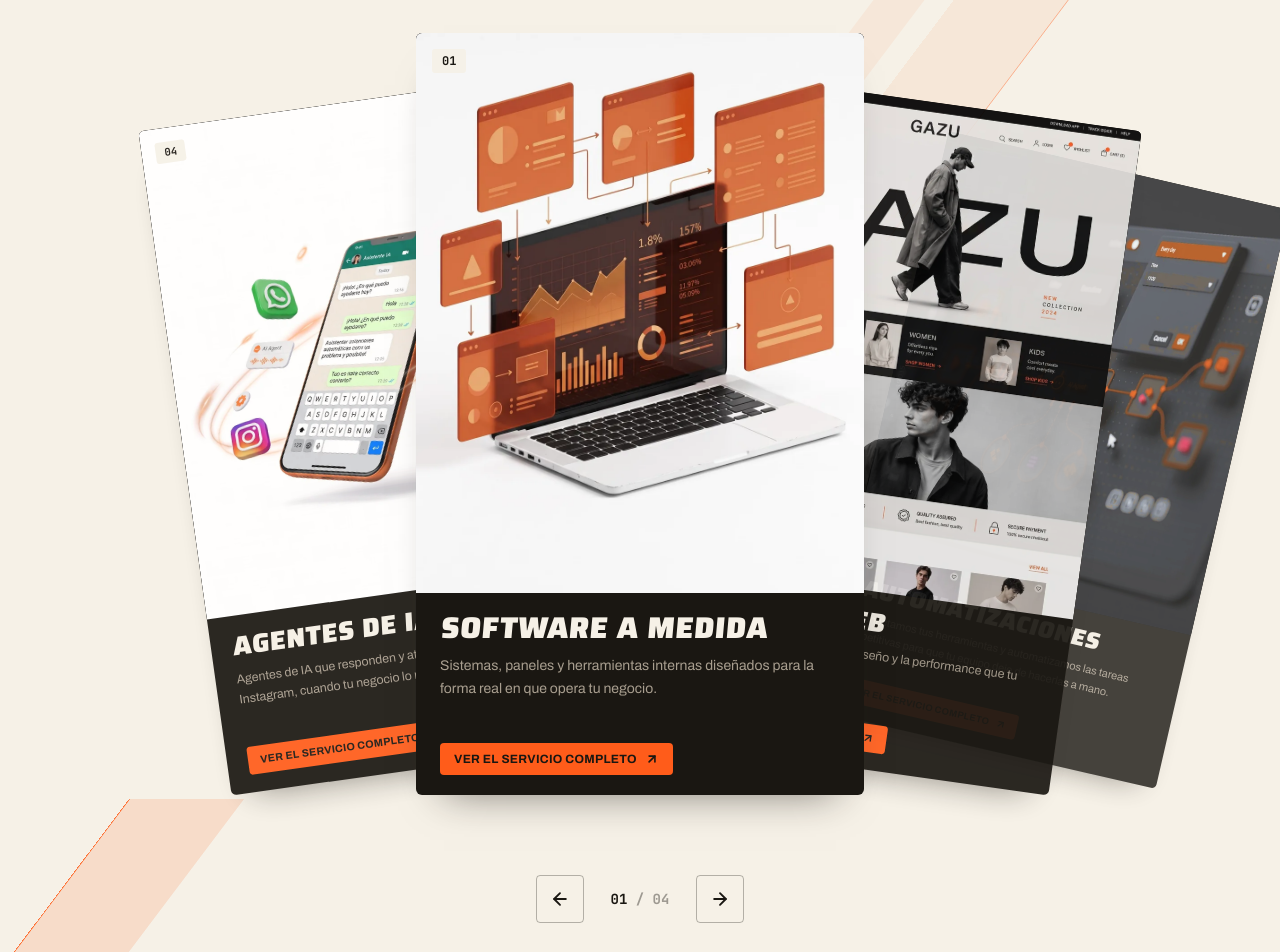
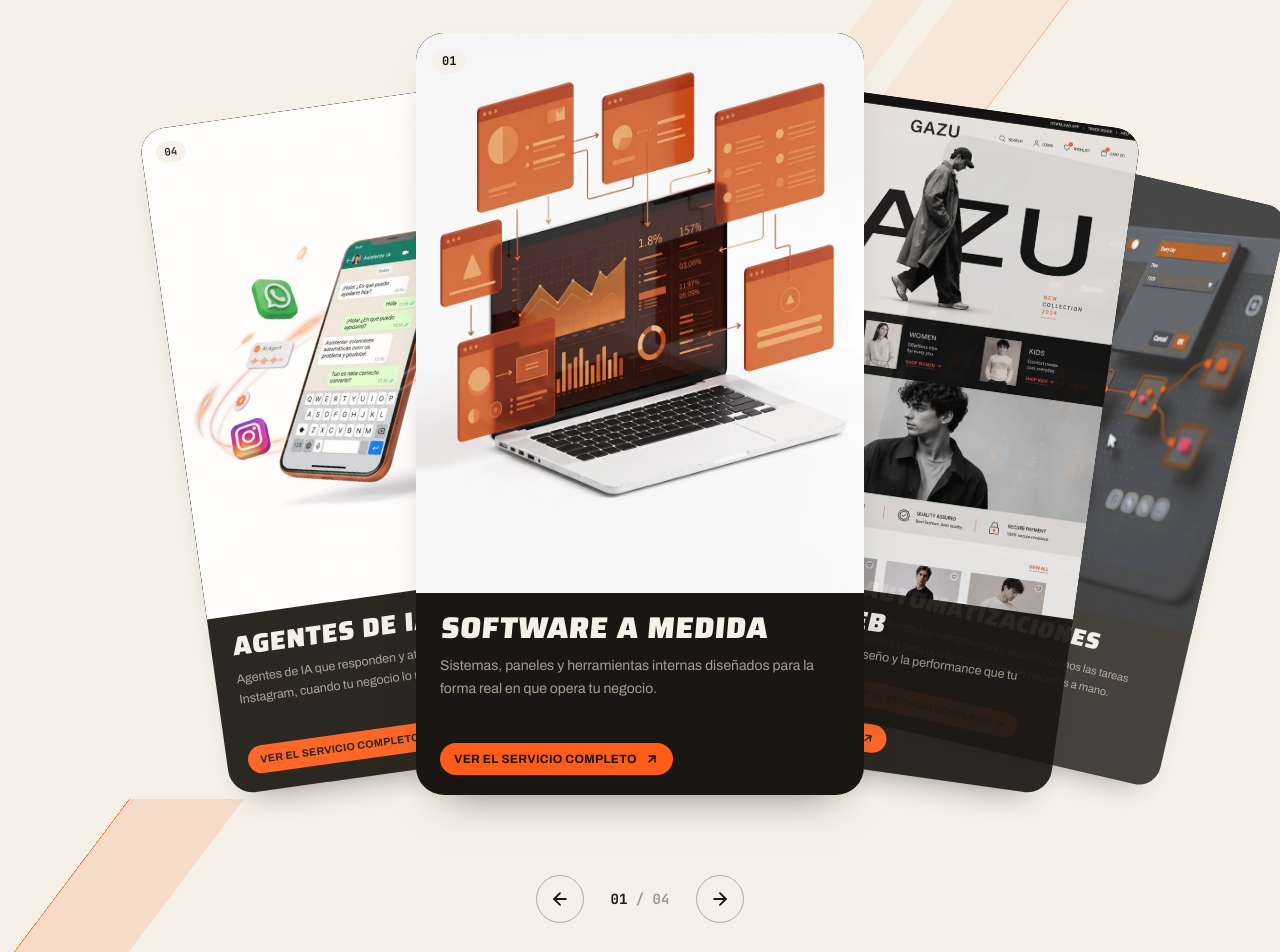
Before and after one commit to iadatabraian-ctrl/web-, a Next.js app: page / in a window 1280 px wide. Shown: the part 1240-2192 px from the top of the page. Built offline with nearby package versions, Linux system fonts and the light colour scheme.

Commit message:
Servicios: tarjetas, etiqueta, flechas y boton vuelven al estilo redondeado
Co-Authored-By: Claude Sonnet 5.5 <noreply@anthropic.com>
Claude-Session: https://claude.ai/code/session_016CR8bjtqut3mFtFLKQPjVK

```diff
--- a/components/Servicios.tsx
+++ b/components/Servicios.tsx
@@ -183,7 +183,7 @@ export function Servicios() {
                       tabIndex={-1}
                       onClick={() => go(i)}
                       aria-label={`Ver ${s.title}`}
-                      className="absolute inset-0 z-10 cursor-pointer rounded-[6px]"
+                      className="absolute inset-0 z-10 cursor-pointer rounded-[1.75rem]"
                     />
                   )}
                 </motion.div>
@@ -197,7 +197,7 @@ export function Servicios() {
               type="button"
               onClick={() => go(active - 1)}
               aria-label="Servicio anterior"
-              className="flex h-12 w-12 items-center justify-center rounded-[4px] border border-brand-ink-on-cream/30 transition-[transform,background-color,color] duration-200 hover:bg-brand-ink-on-cream hover:text-brand-cream active:scale-[0.95]"
+              className="flex h-12 w-12 items-center justify-center rounded-full border border-brand-ink-on-cream/30 transition-[transform,background-color,color] duration-200 hover:bg-brand-ink-on-cream hover:text-brand-cream active:scale-[0.95]"
             >
               <ArrowLeft className="h-5 w-5" strokeWidth={2.25} />
             </button>
@@ -208,7 +208,7 @@ export function Servicios() {
               type="button"
               onClick={() => go(active + 1)}
               aria-label="Servicio siguiente"
-              className="flex h-12 w-12 items-center justify-center rounded-[4px] border border-brand-ink-on-cream/30 transition-[transform,background-color,color] duration-200 hover:bg-brand-ink-on-cream hover:text-brand-cream active:scale-[0.95]"
+              className="flex h-12 w-12 items-center justify-center rounded-full border border-brand-ink-on-cream/30 transition-[transform,background-color,color] duration-200 hover:bg-brand-ink-on-cream hover:text-brand-cream active:scale-[0.95]"
             >
               <ArrowRight className="h-5 w-5" strokeWidth={2.25} />
             </button>
@@ -241,14 +241,14 @@ function Card({
 }) {
   const img = CARD_IMAGES[service.kind];
   return (
-    <div className="overflow-hidden rounded-[6px] bg-brand-black text-brand-cream shadow-[0_24px_40px_-28px_rgba(26,23,18,0.6)]">
+    <div className="overflow-hidden rounded-[1.75rem] bg-brand-black text-brand-cream shadow-[0_24px_40px_-28px_rgba(26,23,18,0.6)]">
       <div className="relative aspect-[4/5] w-full bg-[#0b0a08]">
         {img ? (
           <Image src={img} alt={`Ilustración de ${service.title.toLowerCase()} con datos de ejemplo`} fill sizes="(min-width: 1024px) 28rem, 72vw" className="object-cover" />
         ) : (
           <Placeholder kind={service.kind} />
         )}
-        <span className={`absolute left-4 top-4 rounded-[3px] px-2.5 py-1 font-mono text-xs font-bold ${img && !DARK_IMAGE.has(service.kind) ? "bg-brand-cream/90 text-brand-ink-on-cream" : "bg-brand-black/60 text-brand-cream"}`}>
+        <span className={`absolute left-4 top-4 rounded-full px-2.5 py-1 font-mono text-xs font-bold ${img && !DARK_IMAGE.has(service.kind) ? "bg-brand-cream/90 text-brand-ink-on-cream" : "bg-brand-black/60 text-brand-cream"}`}>
           0{index + 1}
         </span>
       </div>
@@ -263,7 +263,7 @@ function Card({
           href={service.href}
           tabIndex={active ? 0 : -1}
           onClick={onLinkClick}
-          className="mt-3 inline-flex w-fit sm:mt-auto items-center gap-2 self-start rounded-[4px] bg-brand-accent px-3.5 py-2 font-body text-[10.5px] font-bold uppercase tracking-wide text-brand-black transition-[transform,background-color] duration-200 hover:bg-white active:scale-[0.97] sm:text-xs"
+          className="mt-3 inline-flex w-fit sm:mt-auto items-center gap-2 self-start rounded-full bg-brand-accent px-3.5 py-2 font-body text-[10.5px] font-bold uppercase tracking-wide text-brand-black transition-[transform,background-color] duration-200 hover:bg-white active:scale-[0.97] sm:text-xs"
         >
           Ver el servicio completo
           <ArrowUpRight className="h-3.5 w-3.5" strokeWidth={2.75} />
```
